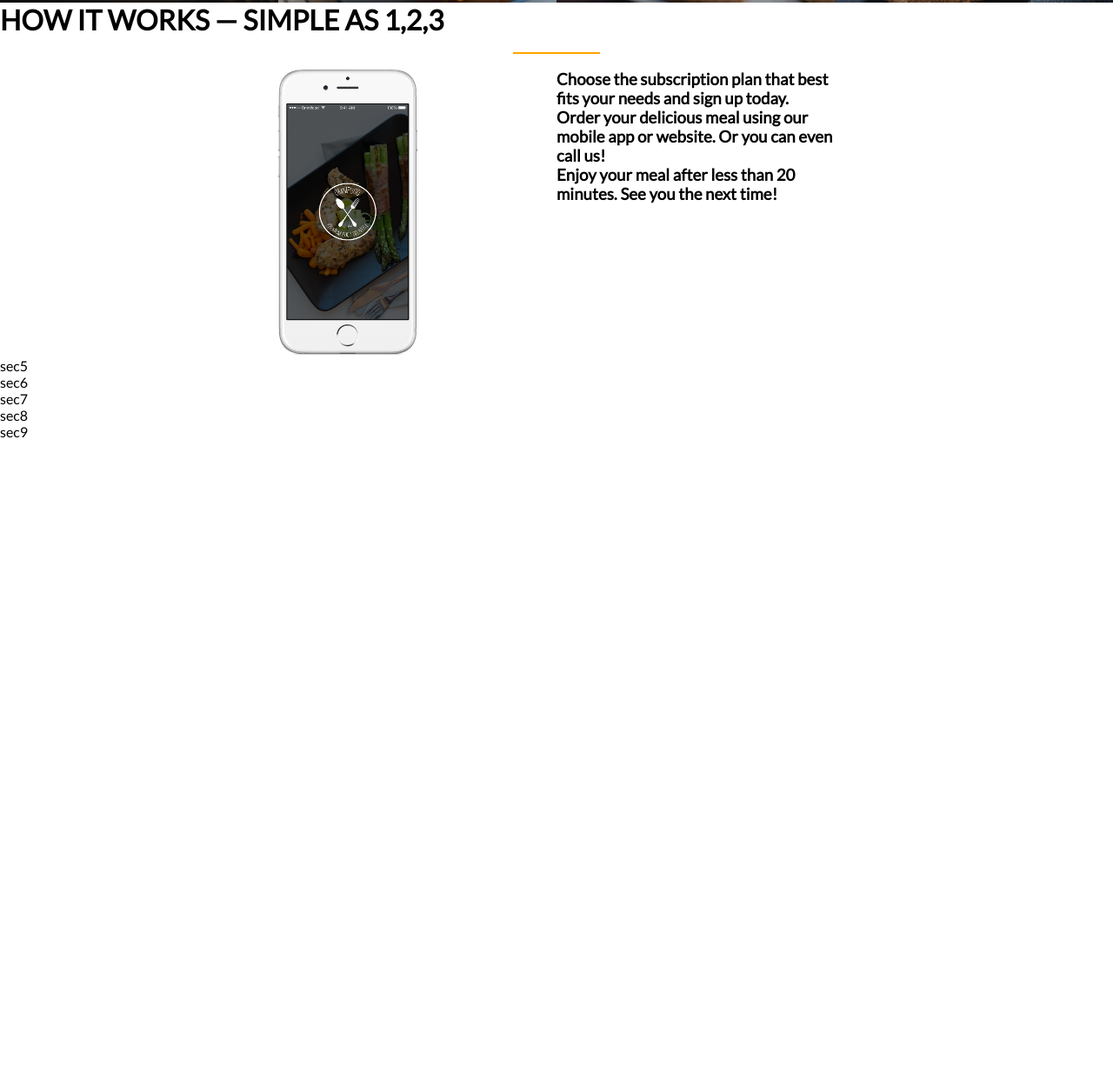
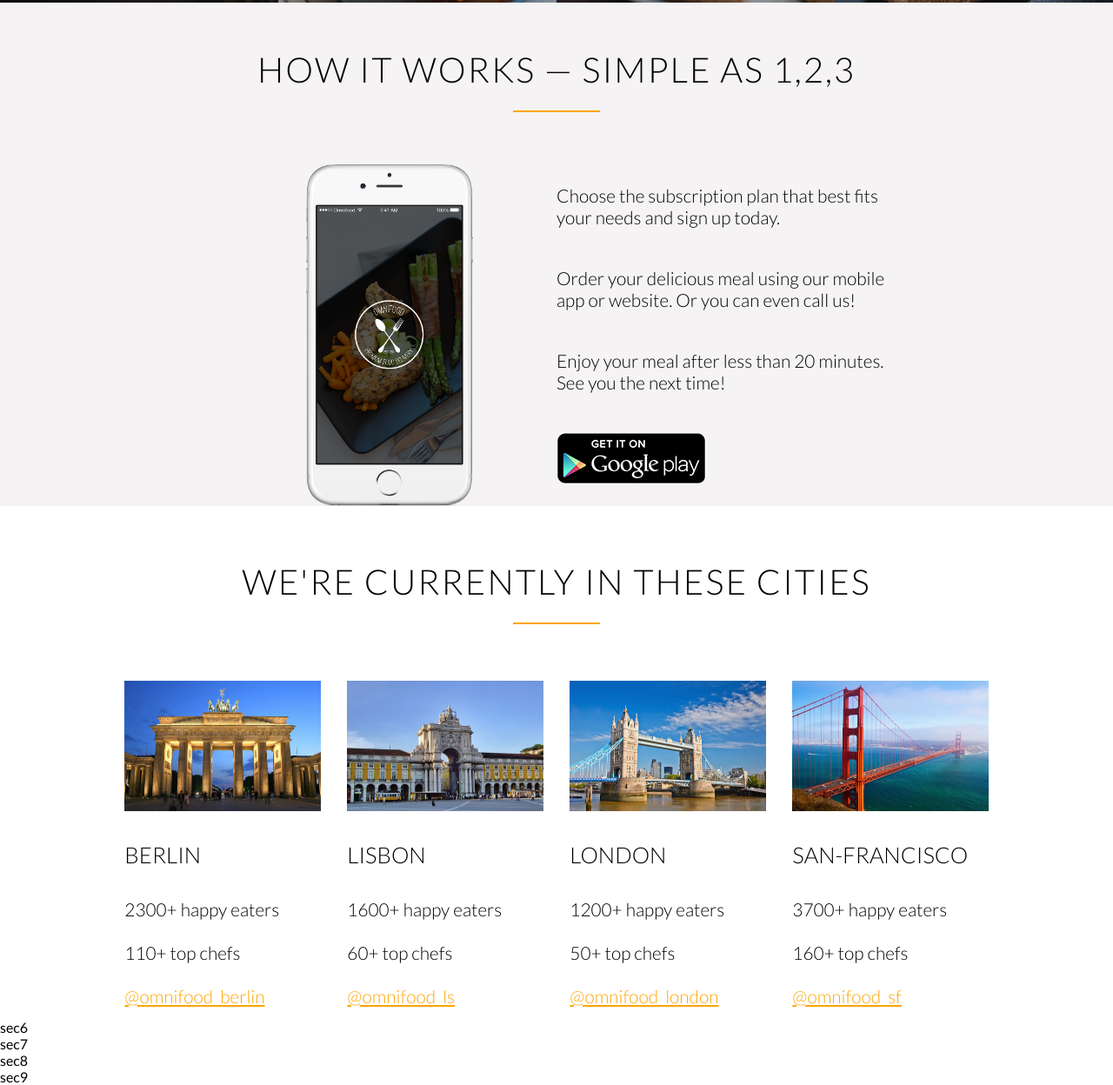
Before and after one commit to Mental-bicep/Omnifood-food-fast, a plain HTML site: page My_version/index.htm in a window 1280 px wide. Shown: the part 1963-3211 px from the top of the page at 87% size. Before the commit the page ends 2469 px from the top, so only its background shows below. Drawn offline with Linux system fonts and the light colour scheme.

Commit message:
added some new sections in the website

```diff
--- a/My_version/index.htm
+++ b/My_version/index.htm
@@ -104,9 +104,12 @@
         <img src="/My_version/resources/img/1.jpg" alt="img">
     </div>
 </div>
-<div class="sec4">
-    <h1>HOW IT WORKS &mdash; SIMPLE AS 1,2,3</h1>
-    <div class="color-line"></div>
+<div class="sec4 how-it-works">
+    <div class="upper-box">
+        <h1>HOW IT WORKS &mdash; SIMPLE AS 1,2,3</h1>
+        <div class="color-line"></div>
+    </div>
+
     <div class="box1">
         <div class="con1">
             <img src="/My_version/resources/img/app-iPhone.png" alt="phone">
@@ -116,11 +119,50 @@
             <h3>Choose the subscription plan that best fits your needs and sign up today.</h3>
             <h3>Order your delicious meal using our mobile app or website. Or you can even call us!</h3>
             <h3>Enjoy your meal after less than 20 minutes. See you the next time!</h3>
+            <div class="btn-box">
+                <a href="#"><img src="/My_version/resources/img/download-app-android.png" alt="android"></a>
+            </div>
         </div>
     </div>
 
 </div>
-<div class="sec5">sec5</div>
+<div class="sec5 current-cities">
+    <div class="upper-box">
+        <h1>WE'RE CURRENTLY IN THESE CITIES</h1>
+        <div class="color-line"></div>
+
+    </div>
+    <div class="lower-box">
+        <div class="imgs img1">
+            <img src="resources/img/berlin.jpg" alt="berlin">
+            <h3>BERLIN</h3>
+            <h2> 2300+ happy eaters</h2>
+            <h2> 110+ top chefs</h2>
+            <h2><a href="#">@omnifood_berlin</a></h2>
+        </div>
+        <div class="imgs img2">
+            <img src="resources/img/lisbon-3.jpg" alt="lisbon">
+            <H3>LISBON</H3>
+            <h2> 1600+ happy eaters</h2>
+            <h2> 60+ top chefs</h2>
+            <h2><a href="#">@omnifood_ls</a></h2>
+        </div>
+        <div class="imgs img3">
+            <img src="resources/img/london.jpg" alt="london">
+            <H3>LONDON</H3>
+            <h2> 1200+ happy eaters</h2>
+            <h2> 50+ top chefs</h2>
+            <h2><a href="#">@omnifood_london</a></h2>
+        </div>
+        <div class="imgs img4">
+            <img src="resources/img/san-francisco.jpg" alt="san-francisco">
+            <h3>SAN-FRANCISCO</h3>
+            <h2> 3700+ happy eaters</h2>
+            <h2> 160+ top chefs</h2>
+            <h2><a href="#">@omnifood_sf</a></h2>
+        </div>
+    </div>
+</div>
 <div class="sec6">sec6</div>
 <div class="sec7">sec7</div>
 <div class="sec8">sec8</div>
--- a/My_version/resources/Css/style.css
+++ b/My_version/resources/Css/style.css
@@ -50,10 +50,12 @@ body{
     display: flex;
     justify-content: center;
     align-items: center;
+
 }
 .header-options h4{
     border-bottom: 3px solid transparent;
     padding-bottom: 5px;
+    cursor: pointer;
     /* margin-bottom: 5px; */
     transition: all 0.4s;
     color: white;
@@ -199,6 +201,28 @@ body{
 }
 
 /*! sec 4 -  HOW IT WORKS */
+/* .sec4 h1{
+    text-align: center;
+
+} */
+.sec4{
+    background-color: rgb(245, 243, 243);
+}
+.upper-box{
+    display: flex;
+    height:22vh ;
+    justify-content: center;
+    align-items: center;
+    /* border: 1px solid red; */
+    flex-direction: column;
+}
+.upper-box h1{
+    font-weight: lighter;
+    font-size: 2.5em;
+    padding-top: 20px;
+    padding-bottom: 5px;
+    letter-spacing: 2px;
+}
 .sec4 .color-line{
     width: 100px;
     height: 2px;
@@ -208,10 +232,79 @@ body{
 .sec4 .box1{
     display: grid;
     grid-template-columns: 50% 50%;
-    width: 50vw;
+    width: 60vw;
     margin: 0 auto;
+    margin: 10px auto;
+    /* border: 1px solid yellow; */
 }
-
+.sec4 .con1{
+    display: flex;
+    justify-content: center;
+    align-items: center;
+    /* border: 1px solid blue; */
+}
 .sec4 .con1 img{
     width: 50%;
 }
+.sec4 .con2{
+    display: flex;
+    flex-direction: column;
+    justify-content: space-around;
+}
+.sec4 .con2 h3{
+    font-weight: lighter;
+    font-size: 1.3em;
+}
+.sec4 .con2 .btn-box{
+    cursor: pointer;
+}
+
+/* ! sec5 current cities section */
+.sec5 .upper-box{
+    display: flex;
+    flex-direction: column;
+    justify-content: center;
+    align-items: center;
+}
+.sec5 .upper-box h1{
+    font-weight: lighter;
+    font-size: 2.5em;
+    letter-spacing: 2px;
+}
+.sec5  .color-line{
+    height: 2px;
+    width: 100px;
+    margin: 18px auto;
+    background-color: orange;
+}
+
+.lower-box{
+    display: grid;
+    grid-template-columns: 22% 22% 22% 22%;
+    justify-content: space-around;
+    width: 80vw;
+    margin: 2px auto;
+    /* border: 1px solid blue; */
+    height: 50vh;
+}
+.lower-box .imgs{
+    background-color: white;
+    display: flex;
+    flex-direction: column;
+    justify-content:space-around ;
+}
+.lower-box .imgs h3{
+    margin: 10px 0;
+    font-weight: lighter;
+    font-size: 1.6em;
+}
+.lower-box .imgs h2{
+    font-weight: lighter;
+    font-size: 1.3em;
+}
+.lower-box .imgs h2 a{
+    color: orange;
+}
+.lower-box img{
+    width: 100%;
+}
```
